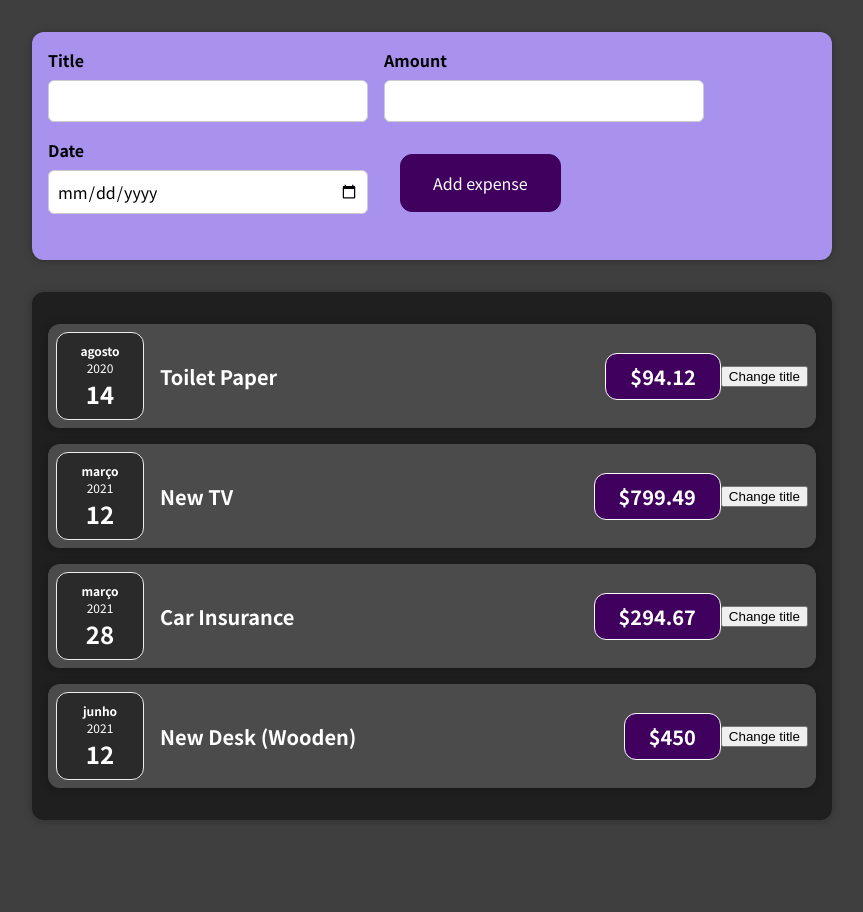
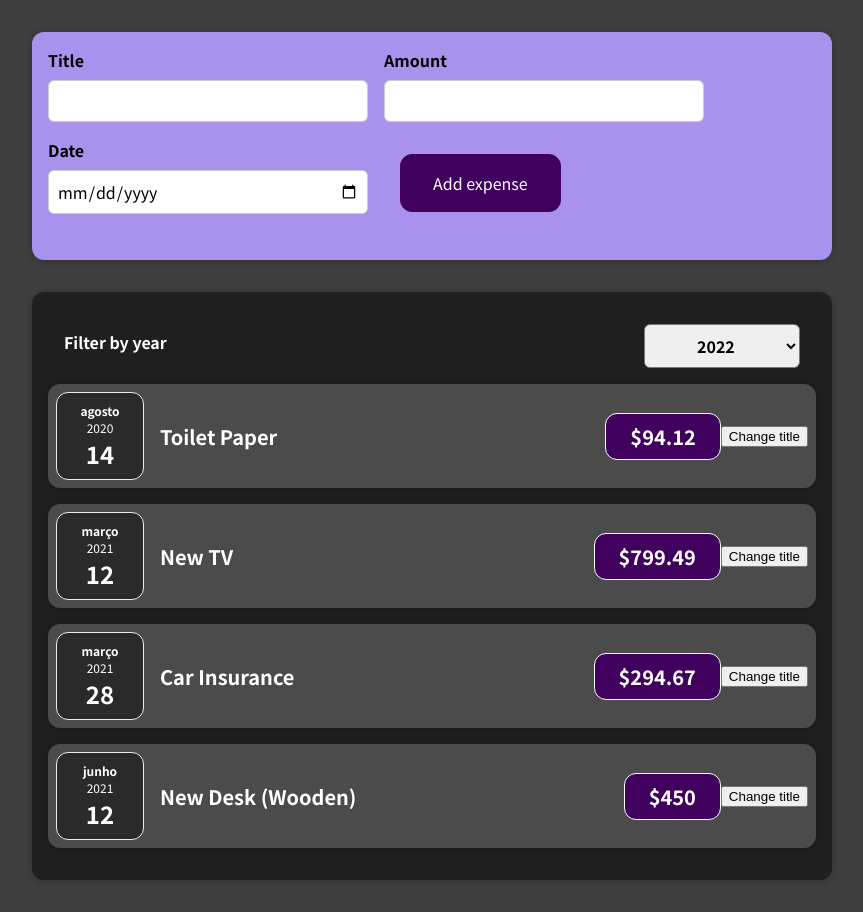
Before and after one commit to eduardompinto/react-complete-guide, a React (Create React App) app: page / in a window 1280 px wide. Shown: the whole page, without its empty margins (208-1071 px from the left). Before the commit the page ends 852 px from the top, so only its background shows below. Built offline with nearby package versions, Linux system fonts and the light colour scheme.

Commit message:
Filter by year

```diff
--- a/src/App.js
+++ b/src/App.js
@@ -32,7 +32,7 @@ function App() {
     },
   ]);
 
-  const newExpenseHandler = expense => setExpenses(expenses.concat(expense))
+  const newExpenseHandler = expense => setExpenses(expenses.concat(...expense))
   return (
     <div>
       <NewExpense onNewExpense={newExpenseHandler}/>
--- a/src/components/Expenses/Expenses.js
+++ b/src/components/Expenses/Expenses.js
@@ -1,12 +1,25 @@
+import { useState } from "react";
 import Card from "../UI/Card";
 import ExpenseItem from "./ExpenseItem";
-import './Expenses.css'
-
+import "./Expenses.css";
+import ExpensesFilter from "./ExpensesFilter";
 
 function Expenses(props) {
+  const items = props.items;
+  const [filteredItems, setFilteredItems] = useState(props.items);
+
+  const selectYearHandler = (selectedYear) =>
+    setFilteredItems(
+      items.filter(
+        (item) => item.date.getFullYear().toString() === selectedYear
+      )
+    );
+
   return (
+    <div>
       <Card className="expenses">
-      {props.items.map((expense) => (
+        <ExpensesFilter onSelectYear={selectYearHandler} />
+        {filteredItems.map((expense) => (
           <ExpenseItem
             locale="pt-Br"
             title={expense.title}
@@ -16,6 +29,7 @@ function Expenses(props) {
           />
         ))}
       </Card>
+    </div>
   );
 }
 
--- /dev/null
+++ b/src/components/Expenses/ExpensesFilter.css
@@ -0,0 +1,24 @@
+.expenses-filter {
+  color: white;
+  padding: 0 1rem;
+}
+
+.expenses-filter__control {
+  display: flex;
+  width: 100%;
+  align-items: center;
+  justify-content: space-between;
+  margin: 1rem 0;
+}
+
+.expenses-filter label {
+  font-weight: bold;
+  margin-bottom: 0.5rem;
+}
+
+.expenses-filter select {
+  font: inherit;
+  padding: 0.5rem 3rem;
+  font-weight: bold;
+  border-radius: 6px;
+}
--- /dev/null
+++ b/src/components/Expenses/ExpensesFilter.js
@@ -0,0 +1,22 @@
+import './ExpensesFilter.css';
+
+const ExpensesFilter = (props) => {
+
+  const selectYearHandler = (event) => props.onSelectYear(event.target.value)
+
+  return (
+    <div className='expenses-filter'>
+      <div className='expenses-filter__control'>
+        <label>Filter by year</label>
+        <select onChange={selectYearHandler}>
+          <option value='2022'>2022</option>
+          <option value='2021'>2021</option>
+          <option value='2020'>2020</option>
+          <option value='2019'>2019</option>
+        </select>
+      </div>
+    </div>
+  );
+};
+
+export default ExpensesFilter;
```
Lines whose indentation alone changed are shown as unchanged.
